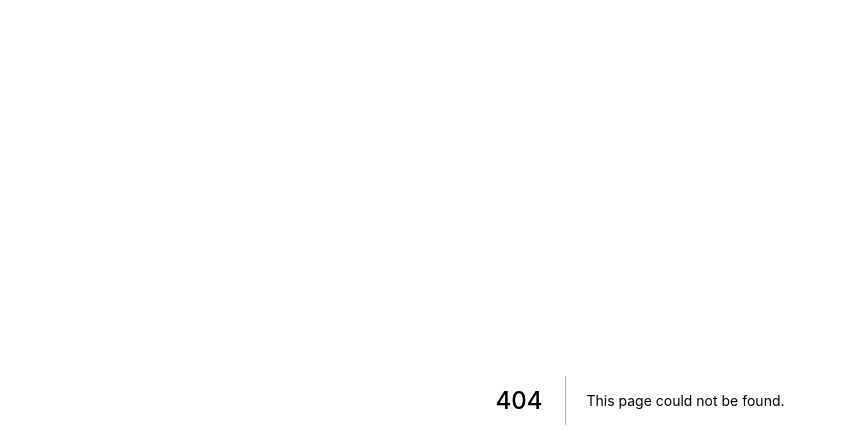
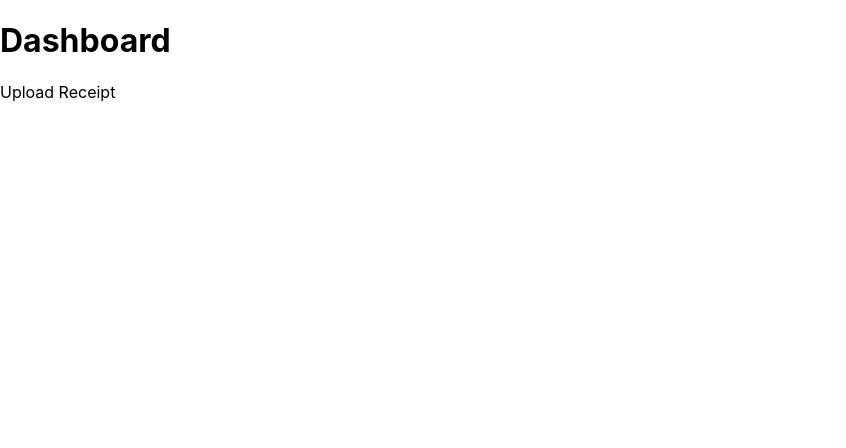
Before and after one commit to Tantrum-Tangent/Tangent, a Next.js app: page /dashboard in a window 1280 px wide. Before the commit this address had no page. Shown: the top 448 px of the page, without its empty margins (0-846 px from the left). Built offline with nearby package versions, Linux system fonts and the light colour scheme.

Commit message:
Setup pages

```diff
--- a/package.json
+++ b/package.json
@@ -9,9 +9,9 @@
     "lint": "next lint"
   },
   "dependencies": {
-    "next": "12.1.6",
-    "react": "18.1.0",
-    "react-dom": "18.1.0"
+    "next": "^12.1.6",
+    "react": "^18.1.0",
+    "react-dom": "^18.1.0"
   },
   "devDependencies": {
     "eslint": "8.15.0",
--- /dev/null
+++ b/pages/dashboard.js
@@ -0,0 +1,15 @@
+import Link from "next/link";
+import React from "react";
+
+export default function Dashboard() {
+  return (
+    <div>
+      <main>
+        <h1>Dashboard</h1>
+        <Link href="../">
+          <a>Upload Receipt</a>
+        </Link>
+      </main>
+    </div>
+  );
+}
--- a/pages/index.js
+++ b/pages/index.js
@@ -2,6 +2,7 @@ import Head from "next/head";
 import Image from "next/image";
 import styles from "../styles/Home.module.css";
 import { useState } from "react";
+import Link from "next/link";
 
 export default function Home() {
   const [selectedImage, setSelectedImage] = useState(null);
@@ -47,6 +48,9 @@ export default function Home() {
             />
           </label>
         </div>
+        <Link href="./dashboard">
+          <a>Back to Dashboard</a>
+        </Link>
       </main>
 
       <footer className={styles.footer}>Powered by Tantrum</footer>
```
Also changed, not shown: pages/receipts/[id]/index.js (added, +20 -0 lines), 1 other file (tests, documents, lock files or other folders).
